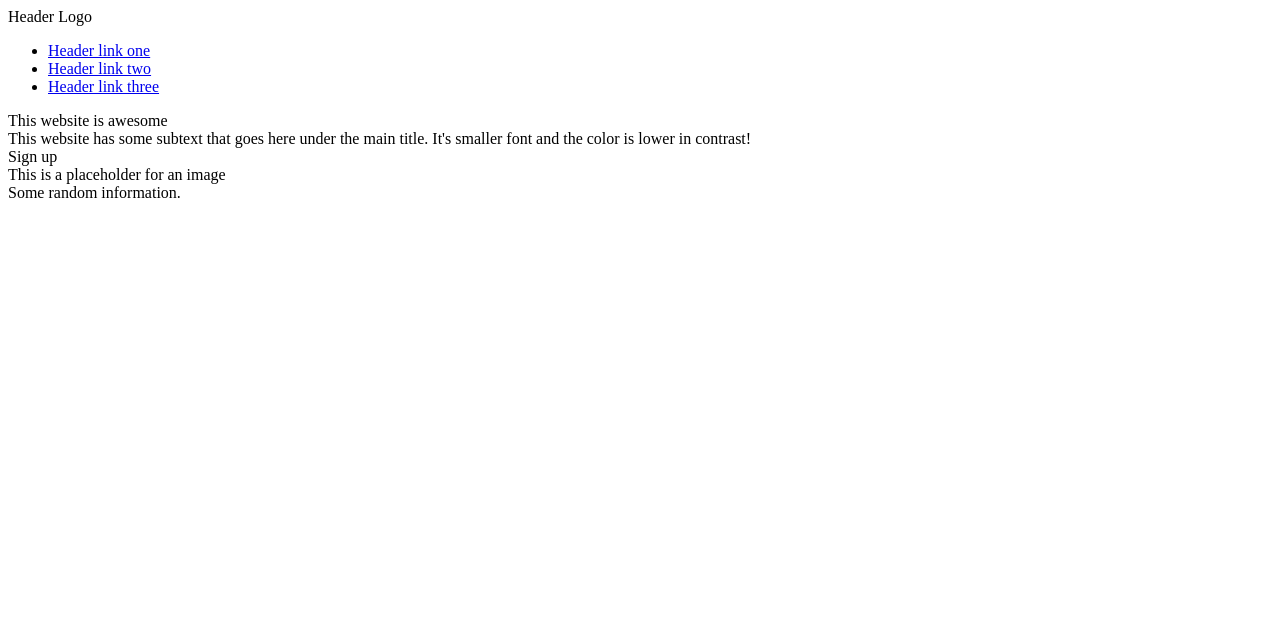
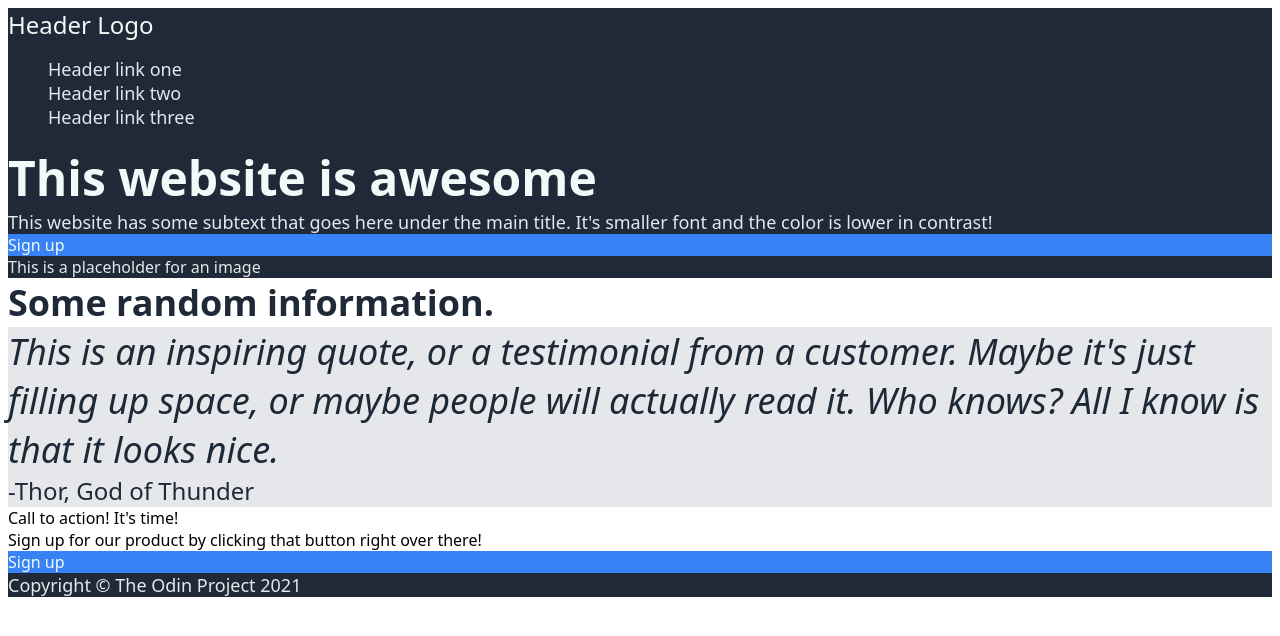
Before and after one commit to Jrippinger/odin-landingpage, a plain HTML site: page index.html in a window 1280 px wide. Drawn offline with Linux system fonts and the light colour scheme.

Commit message:
Added color and size to font and background

```diff
--- a/index.html
+++ b/index.html
@@ -21,9 +21,32 @@
         <div class="headpic">This is a placeholder for an image</div>
     </div>
 
-    <div class="containtertop">
+    <div class="containertop">
         <div class="title">Some random information.</div>
+        <div class="imagecontainter">
+            <div class="image"></div>
+            <div class="image"></div>
+            <div class="image"></div>
+            <div class="image"></div>
+        </div>
+
     </div>
 
+    <div class="containermid">
+        <div class="quote">This is an inspiring quote, or a testimonial from a customer. Maybe it's just filling up space, or maybe people will actually read it. Who knows? All I know is that it looks nice.</div>
+        <div class="author">-Thor, God of Thunder</div>
+    </div>
+
+    <div class="containerbot">
+        <div class="call">
+            <div class="callhead">Call to action! It's time!</div>
+            <div class="callsub">Sign up for our product by clicking that button right over there!</div>
+            <div class="signup">Sign up</div>
+        </div>
+
+        <div class="footer">
+            <div class="copyright">Copyright © The Odin Project 2021</div>
+        </div>
+    </div>
 </body>
 </html>
--- a/style.css
+++ b/style.css
@@ -0,0 +1,72 @@
+body{
+    font-family: system-ui, -apple-system, BlinkMacSystemFont, 'Segoe UI', Roboto, Oxygen, Ubuntu, Cantarell, 'Open Sans', 'Helvetica Neue', sans-serif;
+}
+
+.header{
+    background-color: #1f2937;
+}
+
+.logo{
+    color: #f0faf8;
+    font-size: 24px;
+}
+
+li{
+    list-style-type: none;
+}
+
+a,
+.herosub,
+.copyright{
+    color: #e5e7eb;
+    font-size: 18px;
+    text-decoration: none;
+}
+
+.hero{
+    color: #f0faf8;
+    font-size: 48px;
+    font-weight: 800;
+}
+
+.signup{
+    background-color: #3882f6;
+    color: #f0faf8;
+}
+
+.headpic{
+    color: #e5e7eb;
+}
+
+.containertop{
+
+}
+
+.title{
+    color: #1f2937;
+    font-size: 36px;
+    font-weight: 800;
+}
+
+.containermid{
+   background-color: #e5e7eb;
+}
+
+.quote{
+    color: #1D2937;
+    font-size: 36px;
+    font-style: italic;
+}
+
+.author{
+    font-size: 24px;
+    color: #1f2937;
+}
+
+.containermid{
+
+}
+
+.footer{
+    background-color: #1f2937;
+}
```
